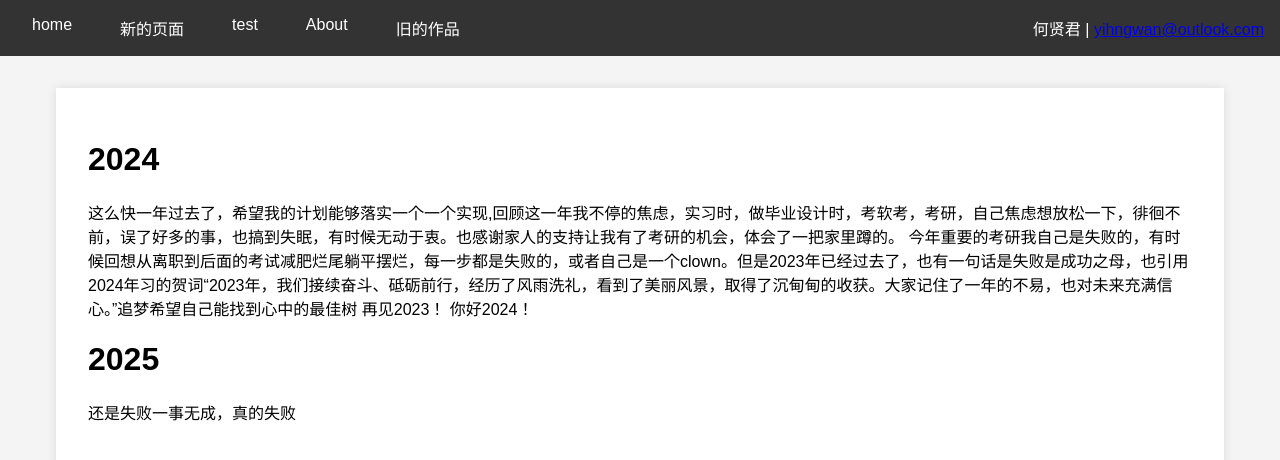
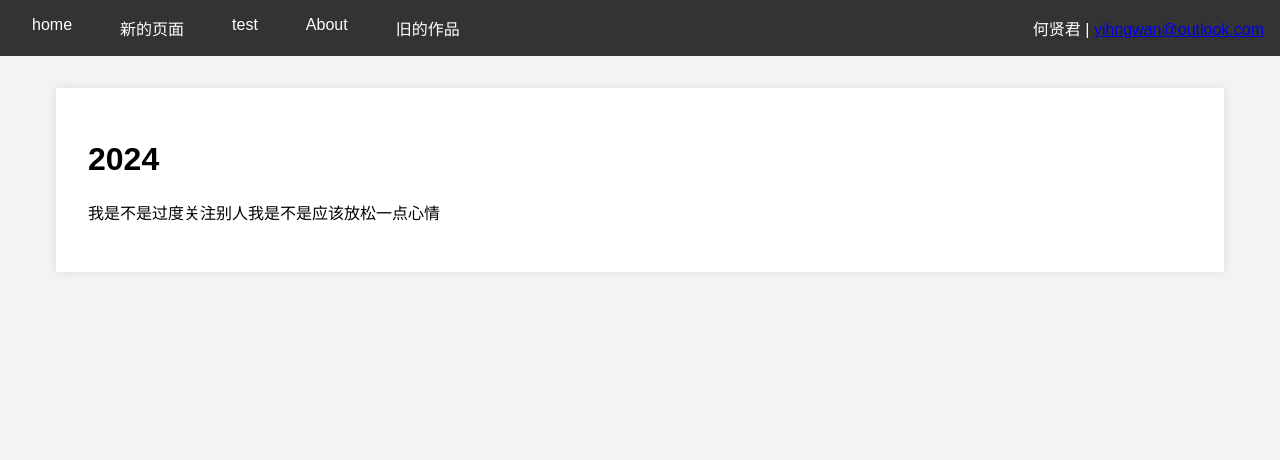
Before and after one commit to yihngwan/yihngwan.github.io, a Jekyll site: the page built from pages/关于2025.md, in a window 1280 px wide. Shown: the top 460 px of the page. Built offline with Jekyll 4.4.1, drawn with Linux system fonts in a browser that asks for light colours; our own code applies the rules of GitHub Pages for plain Markdown files.

Commit message:
update file pages

```diff
--- a/pages/关于2025.md
+++ b/pages/关于2025.md
@@ -1,7 +1,2 @@
 # 2024
-这么快一年过去了，希望我的计划能够落实一个一个实现,回顾这一年我不停的焦虑，实习时，做毕业设计时，考软考，考研，自己焦虑想放松一下，徘徊不前，误了好多的事，也搞到失眠，有时候无动于衷。也感谢家人的支持让我有了考研的机会，体会了一把家里蹲的。
-今年重要的考研我自己是失败的，有时候回想从离职到后面的考试减肥烂尾躺平摆烂，每一步都是失败的，或者自己是一个clown。但是2023年已经过去了，也有一句话是失败是成功之母，也引用2024年习的贺词“2023年，我们接续奋斗、砥砺前行，经历了风雨洗礼，看到了美丽风景，取得了沉甸甸的收获。大家记住了一年的不易，也对未来充满信心。”追梦希望自己能找到心中的最佳树
-再见2023！
-你好2024！
-# 2025
-还是失败一事无成，真的失败
+我是不是过度关注别人我是不是应该放松一点心情
```
